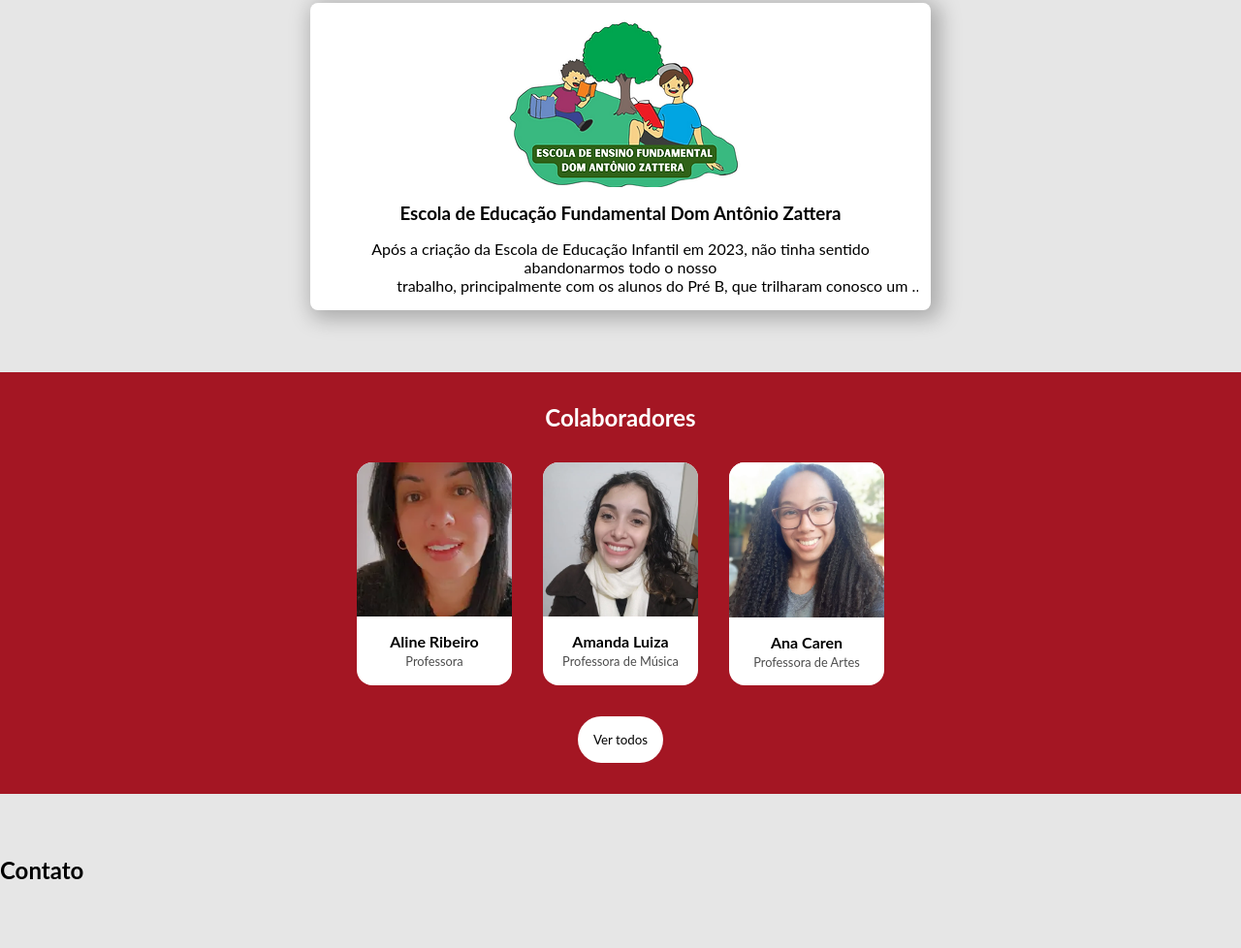
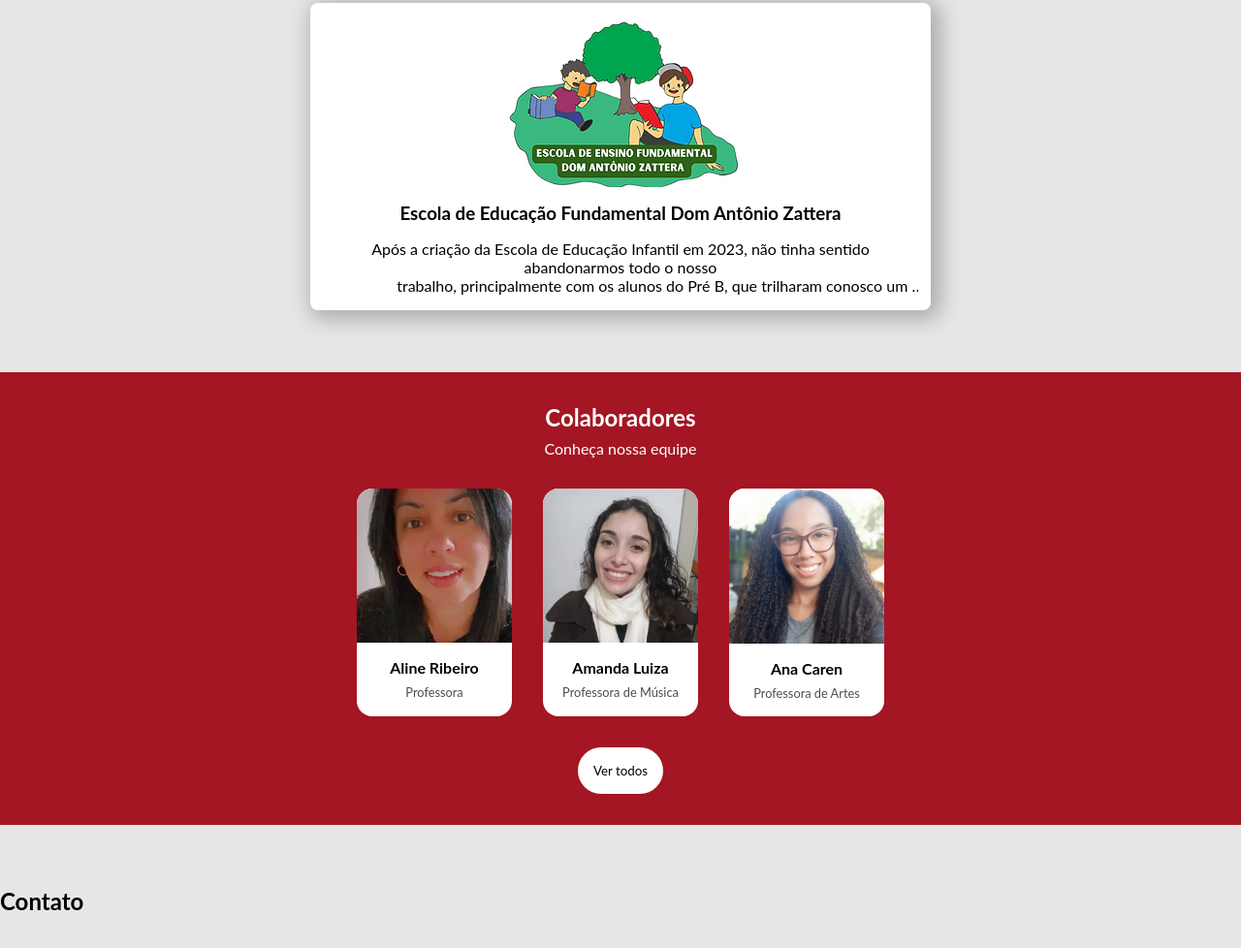
Before and after one commit to gabrielbigliardi/IMDAZ, a website: page index.html in a window 1280 px wide. Shown: the part 1666-2644 px from the top of the page at 97% size. Drawn offline with Linux system fonts and the light colour scheme.

Commit message:
fix: conheca equipe

```diff
--- a/app.js
+++ b/app.js
@@ -40,6 +40,9 @@ fetch('./data/equipe.json')
         const h2Colaboradores = document.createElement('h2');
         h2Colaboradores.innerText = 'Colaboradores';
 
+        const pNossaEquipe = document.createElement('p');
+        pNossaEquipe.innerText = 'Conheça nossa equipe'
+
         const divContainer = document.createElement('div');
         divContainer.setAttribute('class', 'container');
 
@@ -50,7 +53,7 @@ fetch('./data/equipe.json')
         buttonMaisColaboradores.innerText = "Ver todos"
 
 
-        equipeDiv.appendChild(divContainer).appendChild(h2Colaboradores).insertAdjacentElement('afterend', divColaboradores).insertAdjacentElement('afterend', buttonMaisColaboradores)
+        equipeDiv.appendChild(divContainer).appendChild(h2Colaboradores).insertAdjacentElement('afterend', pNossaEquipe).insertAdjacentElement('afterend', divColaboradores).insertAdjacentElement('afterend', buttonMaisColaboradores)
 
         for (let i = 0; i < 3; i++) {
 
--- a/css/style.scss
+++ b/css/style.scss
@@ -292,6 +292,11 @@ section {
             color: #ffffff;
         }
 
+        p {
+            margin-top: .5rem;
+            color: white;
+        }
+
         button {
             display: block;
             margin: 0 auto;
@@ -341,6 +346,7 @@ section {
                 p {
                     font-size: .8rem;
                     opacity: .7;
+                    color: black;
                 }
             }
         }
```
Also changed, not shown: css/style.css, 1 other file.
